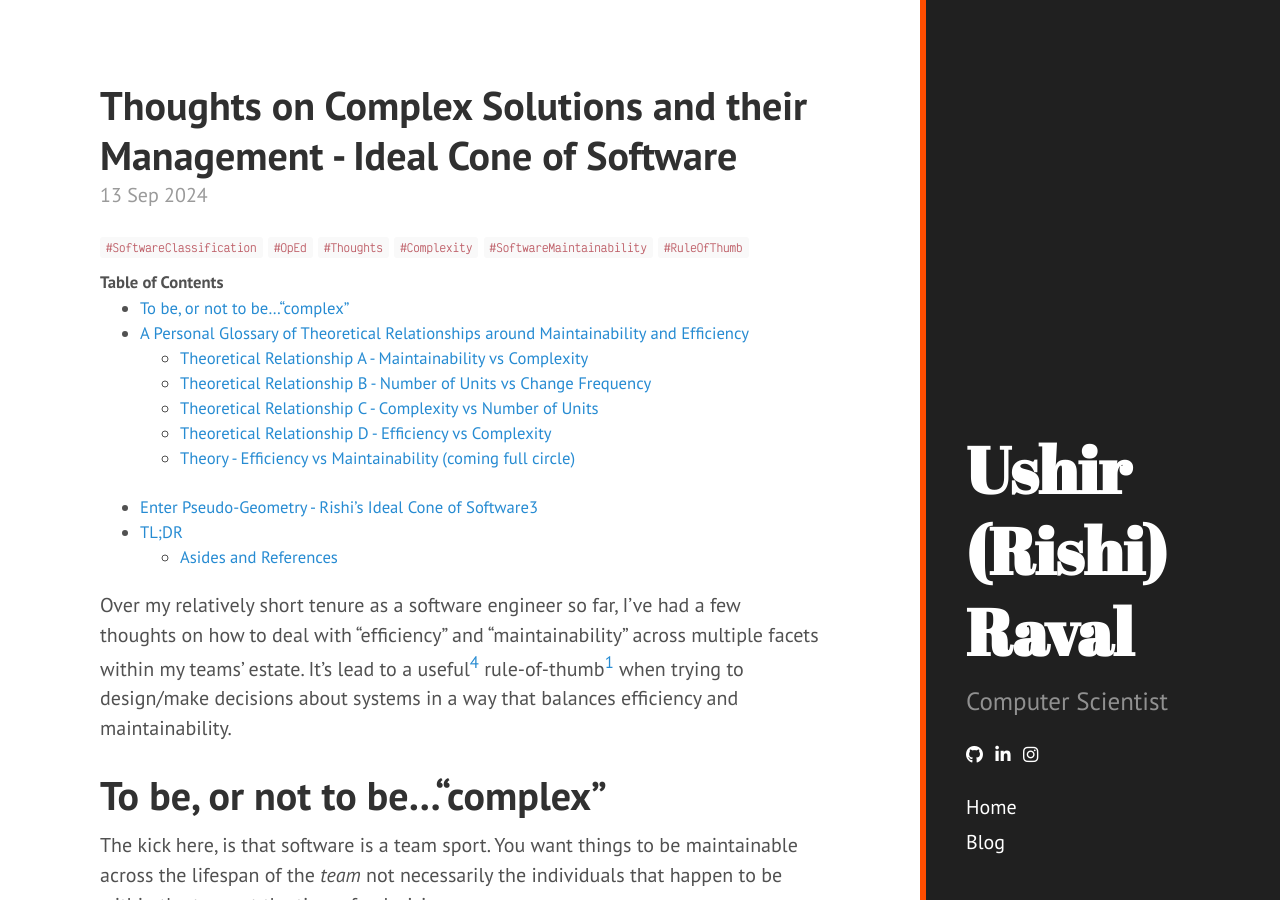
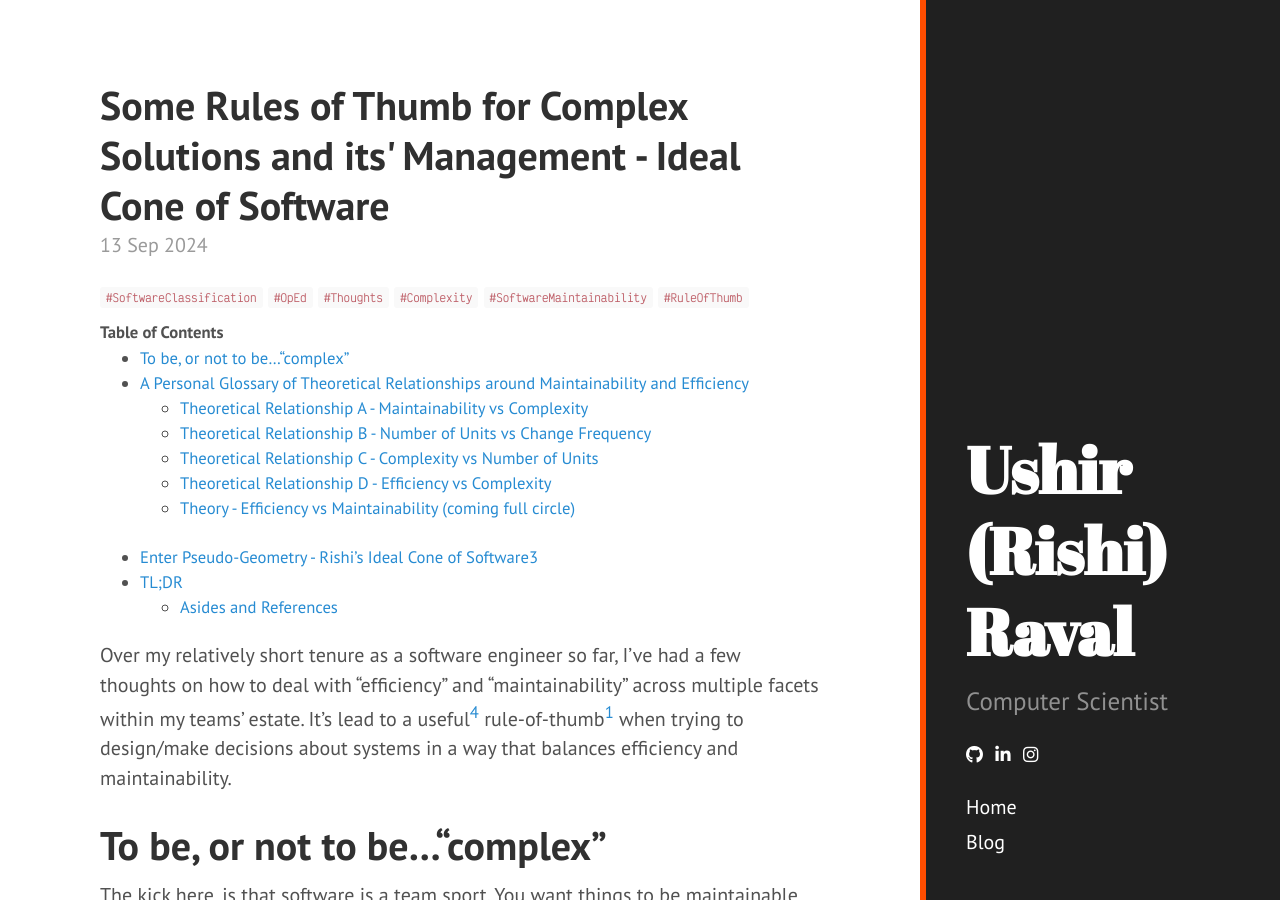
Before and after one commit to Ri-shi/Ri-shi.github.io, a Jekyll site: the page built from _posts/2024-09-13-the-cone-of-software.md, in a window 1280 px wide and 900 px high. Built offline with Jekyll 4.4.1, drawn with Linux system fonts in a browser that asks for light colours; nearby versions of some CDN libraries; formulas are drawn with MathJax 3.

Commit message:
add new article - cone of software - typos

```diff
--- a/_posts/2024-09-13-the-cone-of-software.md
+++ b/_posts/2024-09-13-the-cone-of-software.md
@@ -1,5 +1,5 @@
 ---
-title: Thoughts on Complex Solutions and their Management - Ideal Cone of Software
+title: Some Rules of Thumb for Complex Solutions and its' Management - Ideal Cone of Software
 layout: post
 tags:
   - SoftwareClassification
```
